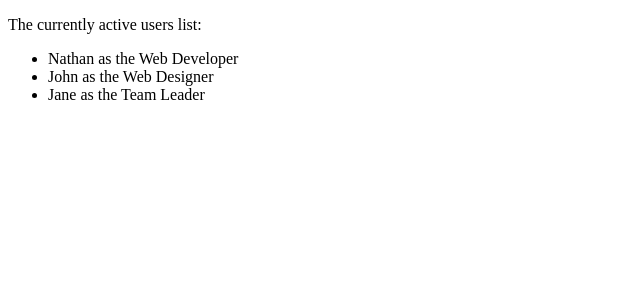
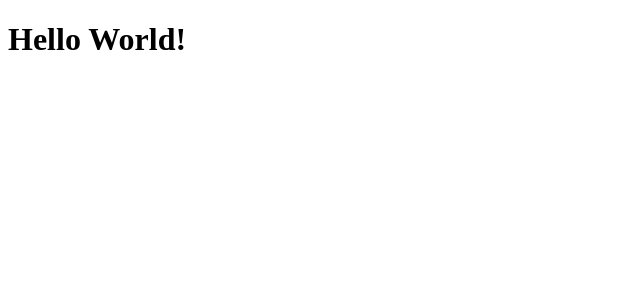
Before and after one commit to Ignaciojcruz/Begining_react, a React (Vite) app in the folder my-react-app/: page / in a window 1280 px wide. Shown: the top 300 px of the page, without its empty margins (0-640 px from the left). Built offline with nearby package versions, Linux system fonts and the light colour scheme.

Commit message:
Add the Class Attribute

```diff
--- a/my-react-app/src/App.jsx
+++ b/my-react-app/src/App.jsx
@@ -3,26 +3,6 @@ import { useState } from 'react'
 // import viteLogo from '/vite.svg'
 
 export default function App() {
-  const users = [
-    { id: 1, name: 'Nathan', role: 'Web Developer' },
-    { id: 2, name: 'John', role: 'Web Designer' },
-    { id: 3, name: 'Jane', role: 'Team Leader' },
-  ]
-
-  return (
-    <>
-      <p>The currently active users list:</p>
-      <ul>
-      {
-        users.map(function(user){
-          // returns Nathan, then John, then Jane
-          return (
-            <li> {user.name} as the {user.role} </li>
-          )
-        })
-      }
-      </ul>
-    </>
-  )
+  return <h1 className='text-lowercase'>Hello World!</h1>
 
 }
```
